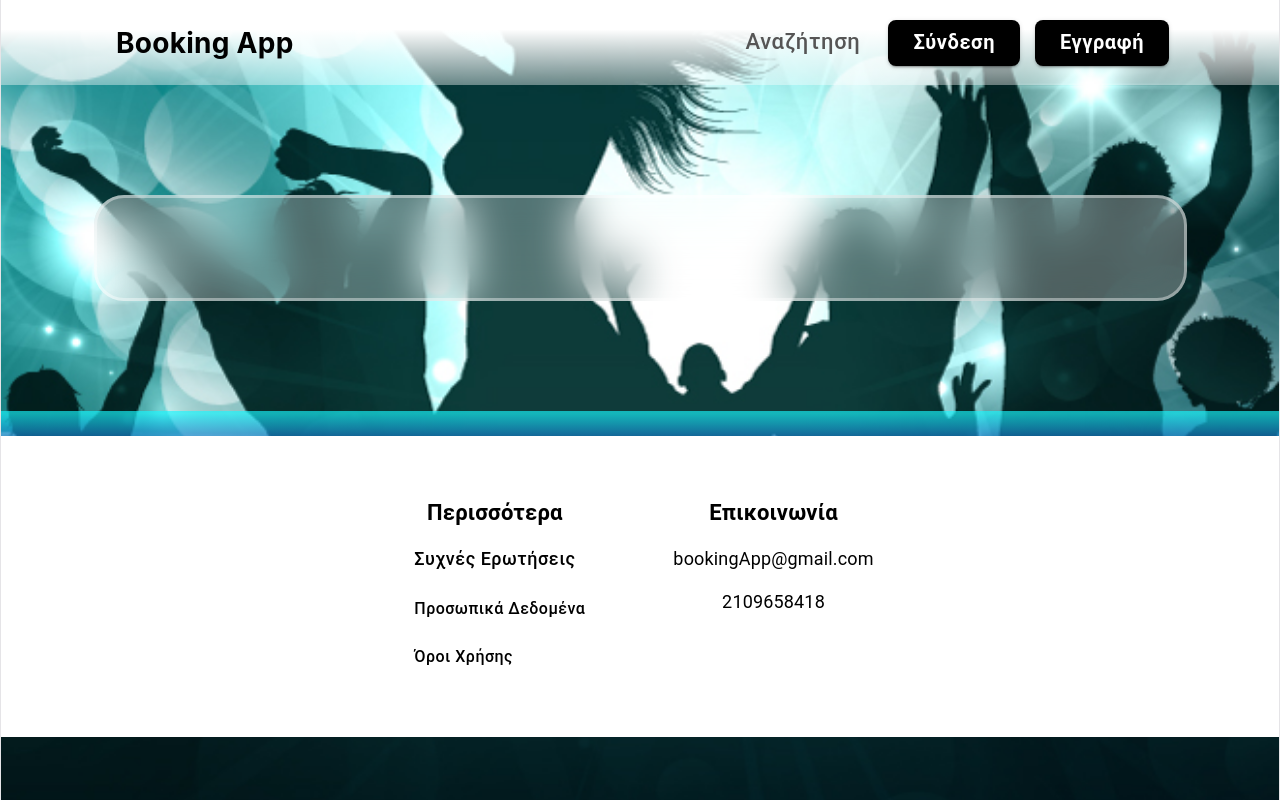
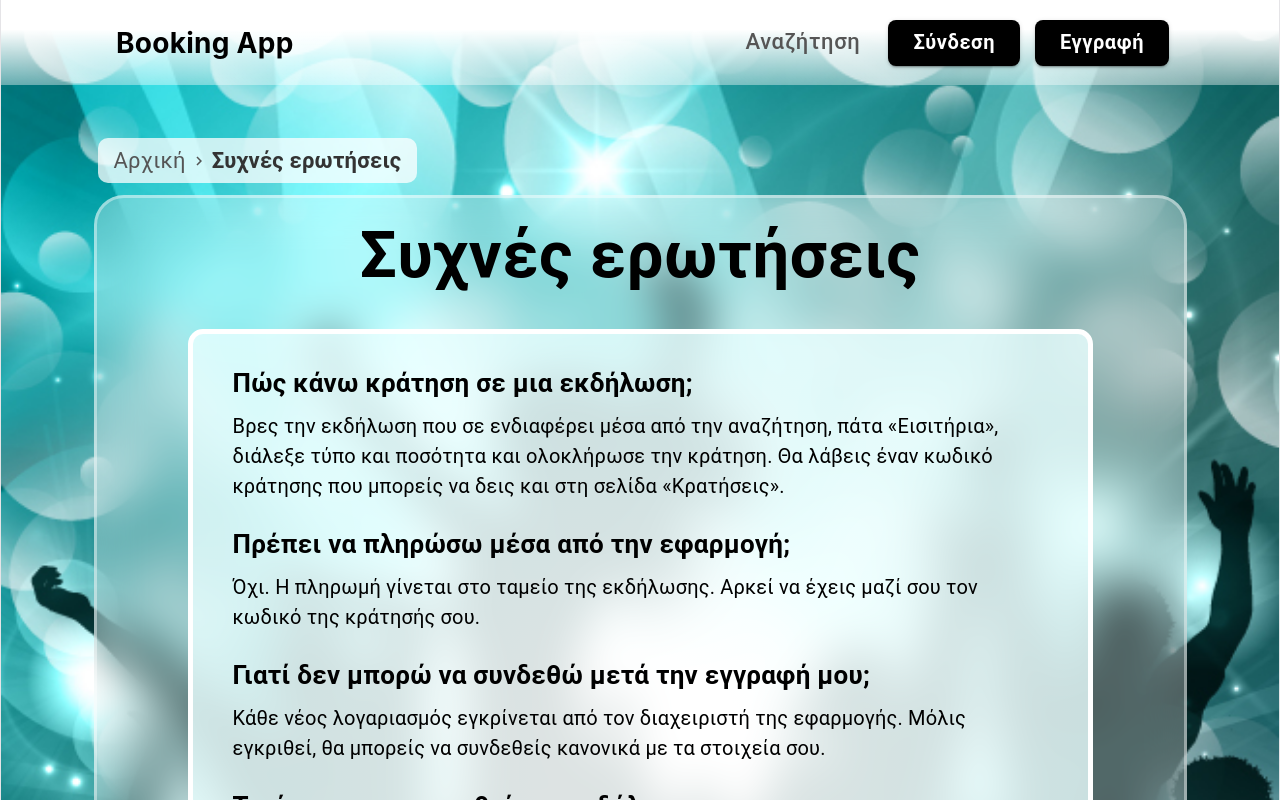
Before and after one commit to venetsanoum/event-booking-app, a React app in the folder frontend/: page /faq in a window 1280 px wide. Shown: the top 800 px of the page. Built offline with nearby package versions, Linux system fonts and the light colour scheme; the HTML template or start-up script is replaced by a standard one.

Commit message:
footer pages

```diff
--- a/frontend/src/App.jsx
+++ b/frontend/src/App.jsx
@@ -18,6 +18,9 @@ import AdminUsersPage from "./pages/AdminUsersPage";
 import AdminRequestsPage from "./pages/AdminRequestPage";
 import AdminUserDetailsPage from "./pages/AdminUserDetailsPage";
 import EventBookingsPage from "./pages/EventBookingsPage";
+import FaqPage from "./pages/FaqPage";
+import PrivacyPage from "./pages/PrivacyPage";
+import TermsPage from "./pages/TermsPage";
 import { Route, Routes } from "react-router-dom";
 import { Box } from "@mui/material";
 import NavBar from "./components/NavBar";
@@ -41,7 +44,11 @@ function App() {
       }}
     >
       <NavBar />
-      <MainBox>
+      <MainBox
+        sx = {{
+          flex: 1
+        }}
+      >
         <Routes>
           <Route path="/" element={<HomePage></HomePage>}/>
           <Route path="/login" element={<LoginPage></LoginPage>}/>
@@ -64,6 +71,9 @@ function App() {
           <Route path="/admin/requests" element={<AdminRequestsPage></AdminRequestsPage>}/>
           <Route path="/admin/users/:id" element={<AdminUserDetailsPage></AdminUserDetailsPage>}/>
           <Route path="/my-events/:id/bookings" element={<EventBookingsPage></EventBookingsPage>}/>
+          <Route path="/faq" element={<FaqPage></FaqPage>} />
+          <Route path="/privacy" element={<PrivacyPage></PrivacyPage>} />
+          <Route path="/terms" element={<TermsPage></TermsPage>} />
         </Routes>
       </MainBox>
       <Footer/>
--- a/frontend/src/components/Footer.jsx
+++ b/frontend/src/components/Footer.jsx
@@ -75,7 +75,7 @@ const Footer = () => {
                         </Button>
                         <Button
                             component = { Link }
-                            to="/personal-data"
+                            to="/privacy"
                             sx={{
                                 textTransform:"none",
                                 color:"#000",
@@ -87,7 +87,7 @@ const Footer = () => {
                         </Button>
                         <Button
                             component = { Link }
-                            to="/terms-of-use"
+                            to="/terms"
                             sx={{
                                 textTransform:"none",
                                 color:"#000",
--- /dev/null
+++ b/frontend/src/components/InfoPage.jsx
@@ -0,0 +1,70 @@
+import { Box, Typography } from "@mui/material";
+import Breadcrumbs from "./Breadcrumbs";
+
+const InfoPage = ({ title, sections }) => {
+    return (
+        <Box
+            sx={{
+                display: "flex",
+                flexDirection: "column",
+                alignItems: "center",
+                gap: "24px",
+            }}
+        >
+            <Breadcrumbs
+                items={[{ label: title }]}
+                sx={{ marginLeft: "-90px", marginTop: "-110px" }}
+            />
+
+            <Typography
+                sx={{
+                    color: "black",
+                    fontSize: "65px",
+                    fontWeight: "600",
+                    textAlign: "center",
+                }}
+            >
+                {title}
+            </Typography>
+
+            <Box
+                sx={{
+                    display: "flex",
+                    flexDirection: "column",
+                    gap: "24px",
+                    width: "905px",
+                    padding: "30px 40px",
+                    borderRadius: "15px",
+                    border: "5px solid #FFF",
+                    background: "radial-gradient(50% 50% at 50% 50%, rgba(255, 255, 255, 0.80) 22.6%, rgba(233, 255, 255, 0.80) 100%)",
+                }}
+            >
+                {sections.map((section, index) => (
+                    <Box key={index} sx={{ display: "flex", flexDirection: "column", gap: "8px" }}>
+                        <Typography
+                            sx={{
+                                fontSize: "26px",
+                                fontWeight: "600",
+                                color: "black",
+                                textAlign: "left",
+                            }}
+                        >
+                            {section.heading}
+                        </Typography>
+                        <Typography
+                            sx={{
+                                fontSize: "20px",
+                                color: "black",
+                                textAlign: "left",
+                            }}
+                        >
+                            {section.text}
+                        </Typography>
+                    </Box>
+                ))}
+            </Box>
+        </Box>
+    );
+};
+
+export default InfoPage;
--- a/frontend/src/components/MainBox.jsx
+++ b/frontend/src/components/MainBox.jsx
@@ -1,6 +1,6 @@
 import { Box } from "@mui/material";
 
-const MainBox = ({ children }) => {
+const MainBox = ({ children, sx }) => {
     return (
         <Box
             sx={{
@@ -14,7 +14,8 @@ const MainBox = ({ children }) => {
                 borderRadius: "30px",
                 border: "3px solid rgba(255, 255, 255, 0.40)",
                 background: "rgba(255, 255, 255, 0.30)",
-                backdropFilter: "blur(22.5px)"
+                backdropFilter: "blur(22.5px)",
+                ...sx
             }}
         >
             { children }
--- /dev/null
+++ b/frontend/src/pages/FaqPage.jsx
@@ -0,0 +1,32 @@
+import InfoPage from "../components/InfoPage";
+
+const sections = [
+    {
+        heading: "Πώς κάνω κράτηση σε μια εκδήλωση;",
+        text: "Βρες την εκδήλωση που σε ενδιαφέρει μέσα από την αναζήτηση, πάτα «Εισιτήρια», διάλεξε τύπο και ποσότητα και ολοκλήρωσε την κράτηση. Θα λάβεις έναν κωδικό κράτησης που μπορείς να δεις και στη σελίδα «Κρατήσεις».",
+    },
+    {
+        heading: "Πρέπει να πληρώσω μέσα από την εφαρμογή;",
+        text: "Όχι. Η πληρωμή γίνεται στο ταμείο της εκδήλωσης. Αρκεί να έχεις μαζί σου τον κωδικό της κράτησής σου.",
+    },
+    {
+        heading: "Γιατί δεν μπορώ να συνδεθώ μετά την εγγραφή μου;",
+        text: "Κάθε νέος λογαριασμός εγκρίνεται από τον διαχειριστή της εφαρμογής. Μόλις εγκριθεί, θα μπορείς να συνδεθείς κανονικά με τα στοιχεία σου.",
+    },
+    {
+        heading: "Τι γίνεται αν ακυρωθεί μια εκδήλωση;",
+        text: "Θα λάβεις ενημερωτικό μήνυμα από τον διοργανωτή στα εισερχόμενά σου και η κράτησή σου θα εμφανίζεται πλέον στις ακυρωμένες.",
+    },
+    {
+        heading: "Πώς μπορώ να επικοινωνήσω με τον διοργανωτή;",
+        text: "Μετά από κάθε κράτηση μπορείς να στείλεις μήνυμα στον διοργανωτή της εκδήλωσης. Οι συνομιλίες σου βρίσκονται στη σελίδα «Μηνύματα».",
+    },
+    {
+        heading: "Πώς γίνομαι διοργανωτής;",
+        text: "Κατά την εγγραφή σου επίλεξε «Διοργανωτής». Μόλις εγκριθεί ο λογαριασμός σου, θα μπορείς να δημιουργείς και να διαχειρίζεσαι δικές σου εκδηλώσεις.",
+    },
+];
+
+const FaqPage = () => <InfoPage title="Συχνές ερωτήσεις" sections={sections} />;
+
+export default FaqPage;
--- /dev/null
+++ b/frontend/src/pages/PrivacyPage.jsx
@@ -0,0 +1,28 @@
+import InfoPage from "../components/InfoPage";
+
+const sections = [
+    {
+        heading: "Ποια στοιχεία συλλέγουμε",
+        text: "Κατά την εγγραφή σου συλλέγουμε το ονοματεπώνυμο, το email, το τηλέφωνο, τον ΑΦΜ και τη διεύθυνσή σου. Για κάθε κράτηση αποθηκεύουμε τα εισιτήρια που επέλεξες και την εκδήλωση στην οποία αναφέρονται.",
+    },
+    {
+        heading: "Γιατί τα χρειαζόμαστε",
+        text: "Τα στοιχεία σου χρησιμοποιούνται αποκλειστικά για τη λειτουργία της εφαρμογής: την ταυτοποίησή σου, τη διαχείριση των κρατήσεών σου και την επικοινωνία σου με τους διοργανωτές.",
+    },
+    {
+        heading: "Ποιος τα βλέπει",
+        text: "Ο διοργανωτής μιας εκδήλωσης βλέπει το ονοματεπώνυμο και το email όσων έχουν κάνει κράτηση σε αυτήν. Ο διαχειριστής της εφαρμογής έχει πρόσβαση στα στοιχεία των λογαριασμών για λόγους έγκρισης και διαχείρισης.",
+    },
+    {
+        heading: "Τα δικαιώματά σου",
+        text: "Μπορείς ανά πάσα στιγμή να δεις και να τροποποιήσεις τα στοιχεία σου από τη σελίδα του λογαριασμού σου.",
+    },
+    {
+        heading: "Ασφάλεια",
+        text: "Οι κωδικοί πρόσβασης αποθηκεύονται κρυπτογραφημένοι και δεν είναι αναγνώσιμοι από κανέναν, ούτε από τους διαχειριστές της εφαρμογής.",
+    },
+];
+
+const PrivacyPage = () => <InfoPage title="Προσωπικά δεδομένα" sections={sections} />;
+
+export default PrivacyPage;
--- /dev/null
+++ b/frontend/src/pages/TermsPage.jsx
@@ -0,0 +1,28 @@
+import InfoPage from "../components/InfoPage";
+
+const sections = [
+    {
+        heading: "Χρήση της εφαρμογής",
+        text: "Η εφαρμογή απευθύνεται σε χρήστες που επιθυμούν να κάνουν κρατήσεις σε εκδηλώσεις και σε διοργανωτές που θέλουν να τις δημοσιεύουν. Με την εγγραφή σου δηλώνεις ότι τα στοιχεία που δίνεις είναι αληθή.",
+    },
+    {
+        heading: "Λογαριασμοί",
+        text: "Κάθε λογαριασμός εγκρίνεται από τον διαχειριστή πριν ενεργοποιηθεί. Είσαι υπεύθυνος για τη φύλαξη των στοιχείων σύνδεσής σου.",
+    },
+    {
+        heading: "Κρατήσεις",
+        text: "Η κράτηση δεσμεύει θέσεις για την εκδήλωση, αλλά η πληρωμή ολοκληρώνεται στο ταμείο. Ο κωδικός κράτησης είναι προσωπικός και απαιτείται κατά την είσοδο.",
+    },
+    {
+        heading: "Υποχρεώσεις διοργανωτών",
+        text: "Οι διοργανωτές είναι υπεύθυνοι για την ακρίβεια των στοιχείων που δημοσιεύουν. Σε περίπτωση ακύρωσης, οφείλουν να ενημερώσουν όσους έχουν κάνει κράτηση μέσα από την εφαρμογή.",
+    },
+    {
+        heading: "Περιεχόμενο",
+        text: "Δεν επιτρέπεται η δημοσίευση περιεχομένου που είναι παραπλανητικό, προσβλητικό ή παράνομο. Η εφαρμογή διατηρεί το δικαίωμα να αφαιρέσει τέτοιο περιεχόμενο.",
+    },
+];
+
+const TermsPage = () => <InfoPage title="Όροι χρήσης" sections={sections} />;
+
+export default TermsPage;
```
